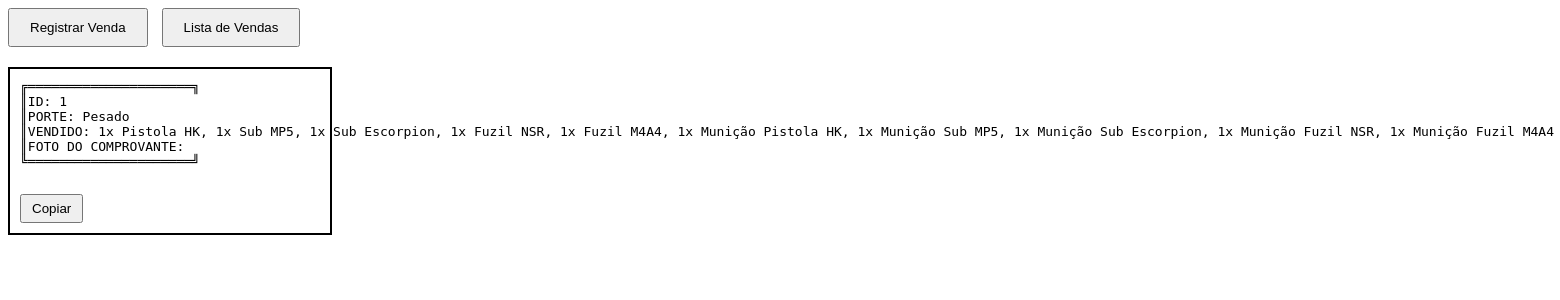
After one commit to pedro-thomas/calculadora_porte, a Django app: page /sale-report/1/ in a window 1560 px wide. The commit adds this page. Shown: the top 300 px of the page. Run offline with Django 5.2, Linux system fonts and the light colour scheme; tables that the repository leaves empty hold one stand-in row (values such as "Sample post").

Commit message:
funalizada (sem visual)

```diff
--- a/calculadora/models.py
+++ b/calculadora/models.py
@@ -1,3 +1,4 @@
+# models.py
 from django.db import models
 
 class WeaponInventory(models.Model):
@@ -78,12 +79,61 @@ class WeaponInventory(models.Model):
 
         super().save(*args, **kwargs)
 
-
 class Sale(models.Model):
     weapon_inventory = models.ForeignKey(WeaponInventory, on_delete=models.CASCADE)
+    buyer_id = models.IntegerField(verbose_name="ID do Comprador")
     total_value = models.DecimalField(max_digits=15, decimal_places=2)
     treasurer_value = models.DecimalField(max_digits=15, decimal_places=2)
     created_at = models.DateTimeField(auto_now_add=True)
 
+    def get_porte(self):
+        weapons = [
+            self.weapon_inventory.pistola_hk,
+            self.weapon_inventory.pistola_glock,
+            self.weapon_inventory.sub_mp5,
+            self.weapon_inventory.sub_escorpion,
+            self.weapon_inventory.fuzil_nsr,
+            self.weapon_inventory.fuzil_m4a4
+        ]
+        weapon_names = [
+            "Pistola HK", "Pistola Glock", "Sub MP5", "Sub Escorpion", "Fuzil NSR", "Fuzil M4A4"
+        ]
+        porte = "Desconhecido"
+        for weapon, name in zip(weapons, weapon_names):
+            if weapon > 0:
+                if "Pistola" in name:
+                    porte = "Leve"
+                elif "Sub" in name or "Fuzil" in name:
+                    porte = "Pesado"
+        return porte
+
+    def get_vendido(self):
+        vendidas = []
+        if self.weapon_inventory.pistola_hk > 0:
+            vendidas.append(f"{self.weapon_inventory.pistola_hk}x Pistola HK")
+        if self.weapon_inventory.pistola_glock > 0:
+            vendidas.append(f"{self.weapon_inventory.pistola_glock}x Pistola Glock")
+        if self.weapon_inventory.sub_mp5 > 0:
+            vendidas.append(f"{self.weapon_inventory.sub_mp5}x Sub MP5")
+        if self.weapon_inventory.sub_escorpion > 0:
+            vendidas.append(f"{self.weapon_inventory.sub_escorpion}x Sub Escorpion")
+        if self.weapon_inventory.fuzil_nsr > 0:
+            vendidas.append(f"{self.weapon_inventory.fuzil_nsr}x Fuzil NSR")
+        if self.weapon_inventory.fuzil_m4a4 > 0:
+            vendidas.append(f"{self.weapon_inventory.fuzil_m4a4}x Fuzil M4A4")
+        if self.weapon_inventory.pistola_hk_municao > 0:
+            vendidas.append(f"{self.weapon_inventory.pistola_hk_municao}x Munição Pistola HK")
+        if self.weapon_inventory.pistola_glock_municao > 0:
+            vendidas.append(f"{self.weapon_inventory.pistola_glock_municao}x Munição Pistola Glock")
+        if self.weapon_inventory.sub_mp5_municao > 0:
+            vendidas.append(f"{self.weapon_inventory.sub_mp5_municao}x Munição Sub MP5")
+        if self.weapon_inventory.sub_escorpion_municao > 0:
+            vendidas.append(f"{self.weapon_inventory.sub_escorpion_municao}x Munição Sub Escorpion")
+        if self.weapon_inventory.fuzil_nsr_municao > 0:
+            vendidas.append(f"{self.weapon_inventory.fuzil_nsr_municao}x Munição Fuzil NSR")
+        if self.weapon_inventory.fuzil_m4a4_municao > 0:
+            vendidas.append(f"{self.weapon_inventory.fuzil_m4a4_municao}x Munição Fuzil M4A4")
+        return ', '.join(vendidas)
+
     def __str__(self):
         return f"Venda {self.id} - Total: R${self.total_value} - Tesoureiro: R${self.treasurer_value}"
--- /dev/null
+++ b/calculadora/templates/sale_report.html
@@ -0,0 +1,59 @@
+<!DOCTYPE html>
+<html>
+<head>
+    <title>Relatório de Venda</title>
+    <style>
+        .nav-buttons {
+            margin-bottom: 20px;
+        }
+        .nav-buttons button {
+            margin-right: 10px;
+            padding: 10px 20px;
+            cursor: pointer;
+        }
+        .report-box {
+            border: 2px solid black;
+            padding: 10px;
+            width: 300px;
+            font-family: Arial, sans-serif;
+        }
+        .report-box pre {
+            margin: 0;
+        }
+        .copy-button {
+            margin-top: 10px;
+            padding: 5px 10px;
+            cursor: pointer;
+        }
+    </style>
+    <script>
+        function copyToClipboard(elementId) {
+            const copyText = document.getElementById(elementId);
+            const textArea = document.createElement('textarea');
+            textArea.value = copyText.innerText;
+            document.body.appendChild(textArea);
+            textArea.select();
+            document.execCommand('copy');
+            document.body.removeChild(textArea);
+            alert("Copiado para a área de transferência");
+        }
+    </script>
+</head>
+<body>
+    <div class="nav-buttons">
+        <button onclick="location.href='{% url 'register_sale' %}'">Registrar Venda</button>
+        <button onclick="location.href='{% url 'sale_list' %}'">Lista de Vendas</button>
+    </div>
+    <div class="report-box">
+        <pre id="report-text">
+╔═════════════════════╗
+║ID: {{ sale.buyer_id }}
+║PORTE: {{ porte }}
+║VENDIDO: {{ vendido }}
+║FOTO DO COMPROVANTE:
+╚═════════════════════╝
+        </pre>
+        <button class="copy-button" onclick="copyToClipboard('report-text')">Copiar</button>
+    </div>
+</body>
+</html>
--- a/calculadora/views.py
+++ b/calculadora/views.py
@@ -1,4 +1,4 @@
-from django.shortcuts import render, redirect
+from django.shortcuts import render, redirect, get_object_or_404
 from django.http import JsonResponse
 from .forms import WeaponInventoryForm
 from .models import Sale, WeaponInventory
@@ -6,16 +6,19 @@ from .models import Sale, WeaponInventory
 def register_sale(request):
     if request.method == 'POST':
         weapon_form = WeaponInventoryForm(request.POST)
-        if weapon_form.is_valid():
+        buyer_id = request.POST.get('buyer_id')
+        if weapon_form.is_valid() and buyer_id:
             weapon_inventory = weapon_form.save()
             sale = Sale.objects.create(
                 weapon_inventory=weapon_inventory,
+                buyer_id=buyer_id,
                 total_value=weapon_inventory.total_value,
                 treasurer_value=weapon_inventory.treasurer_value
             )
-            return redirect('sale_list')
+            return redirect('sale_report', sale_id=sale.id)
     else:
         weapon_form = WeaponInventoryForm()
+
     return render(request, 'register_sale.html', {'weapon_form': weapon_form})
 
 def sale_list(request):
@@ -70,3 +73,12 @@ def calculate_totals(request):
             'total_value': total_value,
             'treasurer_value': treasurer_value
         })
+
+def sale_report(request, sale_id):
+    sale = get_object_or_404(Sale, id=sale_id)
+    context = {
+        'sale': sale,
+        'porte': sale.get_porte(),
+        'vendido': sale.get_vendido()
+    }
+    return render(request, 'sale_report.html', context)
--- a/calculadora_porte/urls.py
+++ b/calculadora_porte/urls.py
@@ -16,7 +16,7 @@ Including another URLconf
 """
 from django.contrib import admin
 from django.urls import path
-from calculadora.views import register_sale, sale_list, calculate_totals
+from calculadora.views import register_sale, sale_list, calculate_totals, sale_report
 
 
 urlpatterns = [
@@ -24,4 +24,5 @@ urlpatterns = [
     path('register-sale/', register_sale, name='register_sale'),
     path('sale-list/', sale_list, name='sale_list'),
     path('calculate-totals/', calculate_totals, name='calculate_totals'),
+    path('sale-report/<int:sale_id>/', sale_report, name='sale_report'),
 ]
```
Also changed, not shown: calculadora/templates/register_sale.html (+50 -24 lines), calculadora/templates/sale_list.html (+18 -2 lines), calculadora/migrations/0001_initial.py, calculadora/migrations/0002_weaponinventory_total_value_and_more.py (deleted), calculadora/migrations/0003_alter_weaponinventory_fuzil_m4a4_and_more.py (deleted), calculadora/migrations/0004_sale.py (deleted), calculadora/migrations/0005_rename_date_sale_created_at_and_more.py (deleted).
